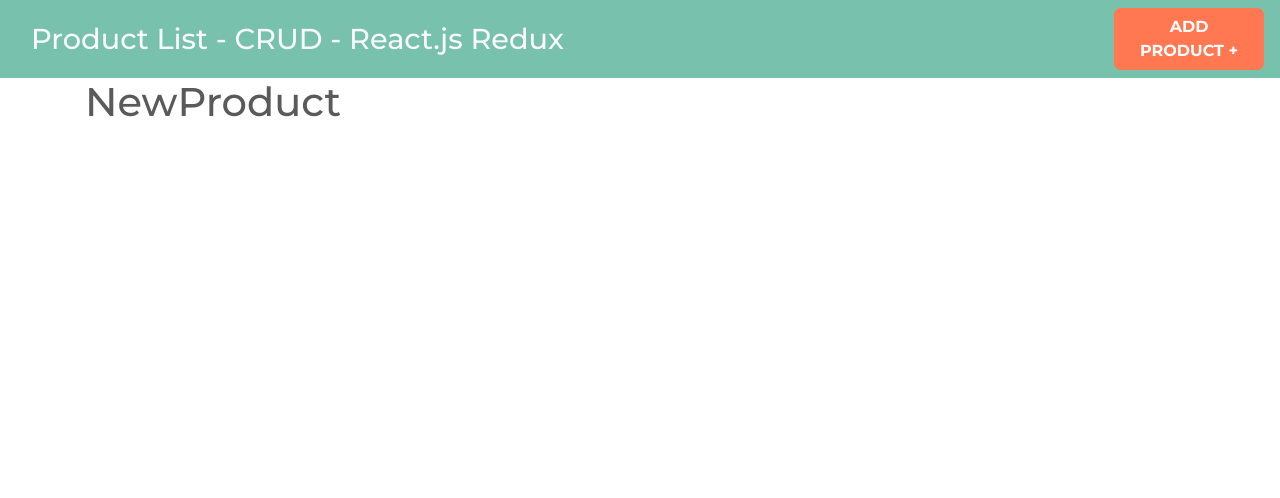
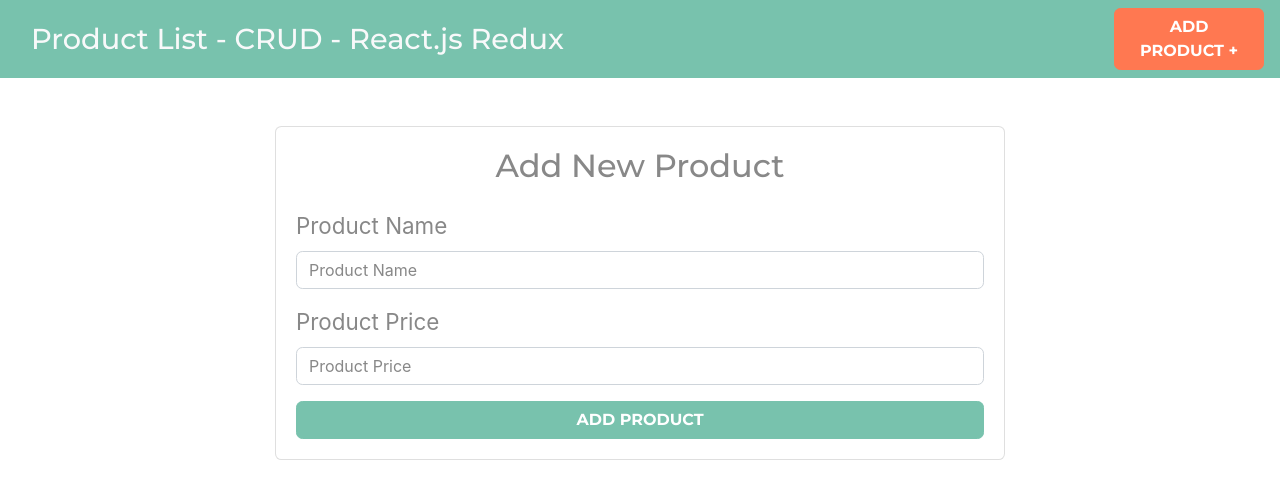
Before and after one commit to santiagolopez02/ListProduct, a React (Create React App) app in the folder listproduct/: page /product/new-product in a window 1280 px wide. Shown: the top 498 px of the page. Built offline with nearby package versions, Linux system fonts and the light colour scheme.

Commit message:
NewProduct form and state defined and implemented

```diff
--- a/listproduct/src/App.js
+++ b/listproduct/src/App.js
@@ -1,5 +1,5 @@
 import './App.css';
-import React, {Fragment} from 'react';
+import React from 'react';
 import Header from './component/Header'
 import Product from './component/Product'
 import NewProduct from './component/NewProduct'
@@ -12,7 +12,7 @@
     <Router>
       <Header/>
 
-      <div className="container">
+      <div className="container mt-5">
          <Switch>
            <Route exact path="/" component={Product}/>
            <Route exact path="/product/new-product" component={NewProduct}/>
--- a/listproduct/src/component/NewProduct.js
+++ b/listproduct/src/component/NewProduct.js
@@ -1,8 +1,65 @@
-import React from 'react';
+import React, {useState} from 'react';
 
 const NewProduct = () => {
+    //initial state
+    const [input , setInput] = useState({
+        nameP : "",
+        priceP : ""
+    })
+    //object destructuring
+    const {nameP, priceP} = input;
+
+    const onChange = e =>{
+        setInput({
+            ...input,
+            [e.target.name] : e.target.value
+        })
+    }
+
     return (
-        <h1>NewProduct</h1>
+        <div className="row justify-content-center">
+            <div className="col-md-8">
+                <div className="card">
+                    <div className="card-body">
+                        <h2 className="text-center mb-4 font-weight-blod">
+                            Add New Product
+                        </h2>
+
+                        <form>
+                            <div className="form-group">
+                                <label>Product Name</label>
+                                <input
+                                    type="text"
+                                    className="form-control"
+                                    name="nameP"
+                                    placeholder="Product Name"
+                                    value={nameP}
+                                    onChange={onChange}
+                                />
+                            </div>
+
+
+                            <div className="form-group">
+                                <label>Product Price</label>
+                                <input
+                                    type="number"
+                                    className="form-control"
+                                    name="priceP"
+                                    placeholder="Product Price"
+                                    value={priceP}
+                                    onChange={onChange}
+                                />
+                            </div>
+
+                            <button
+                                type="submit"
+                                className="btn btn-primary font-weight-bold text-uppercase d-block w-100"
+                            >Add Product</button>
+                        </form>
+                    </div>
+                </div>
+            </div>
+        </div>
      );
 }
 
```
